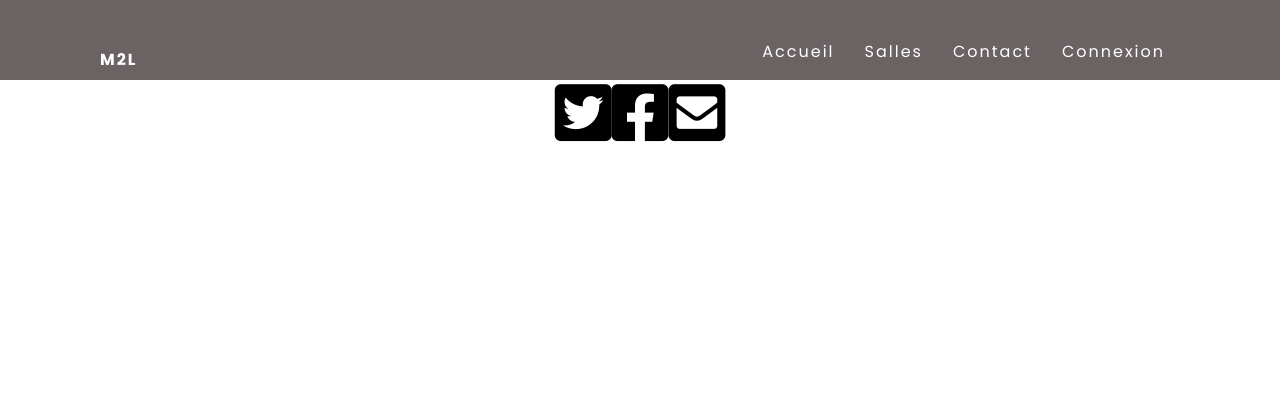
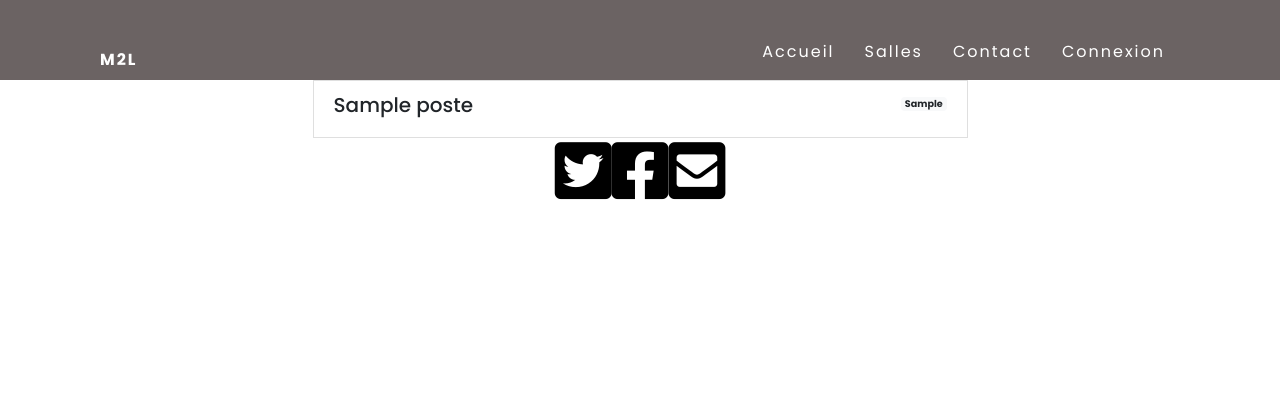
Before and after one commit to Rayanlaffi/PPE_GestSallesInfo_Laffi, a PHP site: template Vue/vueListePosteParSalle.php in a window 1280 px wide. Shown: the top 420 px of the page. Run offline with PHP 8.4, Linux system fonts and the light colour scheme; the template is opened without the code that fills it: most values are stand-ins (such as "Sample title", 1, 10 or a date in 2020); some libraries are stand-ins or nearby versions.

Commit message:
affichage postes par salle

```diff
--- a/Vue/vueListePosteParSalle.php
+++ b/Vue/vueListePosteParSalle.php
@@ -0,0 +1,16 @@
+<?php
+foreach ($postes as $poste) {
+    $nPoste = $poste->getnPoste();
+?>
+<div class="row">
+    <div class="col-md-6 offset-md-3 list-group-item">
+        <div class="d-flex w-100 justify-content-between">
+            <h5 class="mb-1"><?=$poste->getNomPoste()?></h5>
+            <small class="text-muted"><span class="badge badge-light"><?=$nPoste?></span></small>
+        </div>
+        <p class="mb-1"></p>
+    </div>
+</div>
+<?php
+}
+?>
```
Also changed, not shown: Vue/vueGestionPostes.php (+12 -3 lines), traitement/affichagePosteParSalle.php (added, +15 -0 lines).
